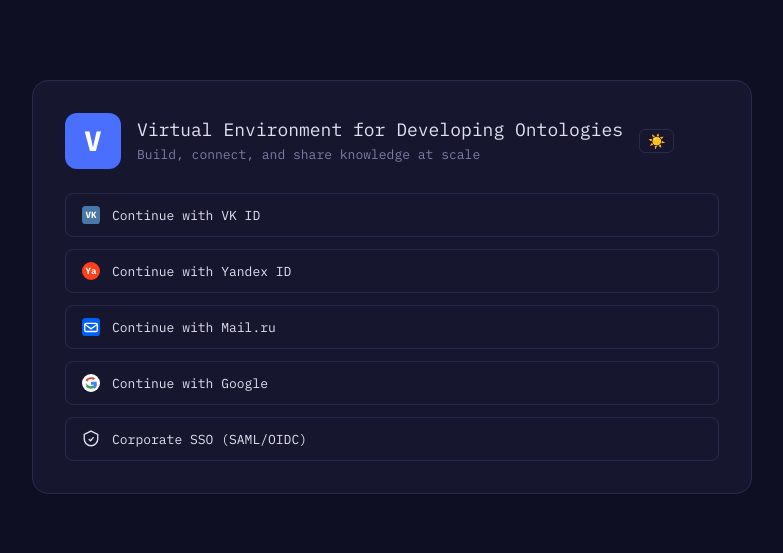
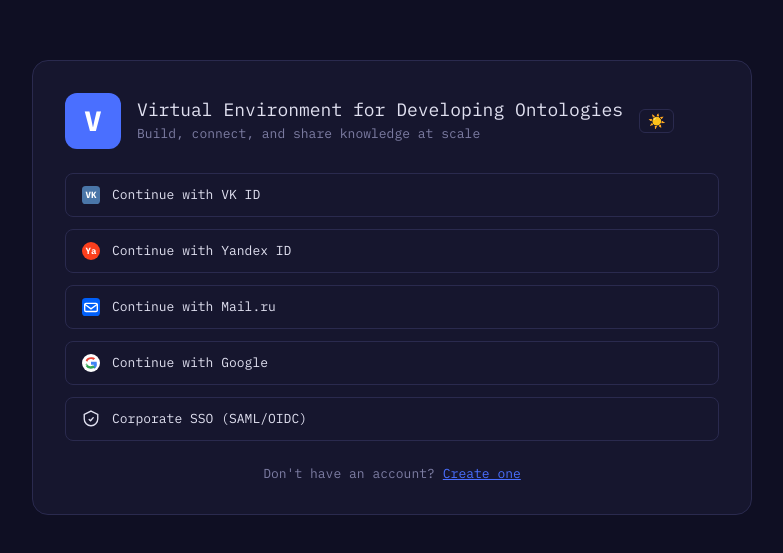
Before and after one commit to n-marusov/vedo-help, a Vue app in the folder frontend/: page /login in a window 1280 px wide. Shown: the part 113-666 px from the top of the page, without its empty margins (248-1031 px from the left). Built offline with nearby package versions, Linux system fonts and the light colour scheme; no server answers; what @opentelemetry/api-logs, @opentelemetry/exporter-logs-otlp-http, @opentelemetry/resources, @opentelemetry/sdk-logs would draw is missing.

Commit message:
feat: frontend admin route guard and user registration flow

```diff
--- a/frontend/src/composables/useOidcAuth.ts
+++ b/frontend/src/composables/useOidcAuth.ts
@@ -619,12 +619,25 @@
 /**
  * Reactive composable for OIDC authentication state and actions.
  */
+/**
+ * Redirect to KeyCloak self-registration page.
+ * Uses the same client_id and redirect_uri as login.
+ */
+export async function redirectToRegistration() {
+  const registrationUrl = `${KEYCLOAK_BASE}/realms/${REALM}/protocol/openid-connect/registrations?client_id=${encodeURIComponent(CLIENT_ID)}&redirect_uri=${encodeURIComponent(REDIRECT_URI)}&response_type=code&scope=openid%20profile%20email`;
+
+  console.debug('[OidcAuth] Redirecting to KeyCloak registration');
+  window.location.href = registrationUrl;
+}
+
 export function useOidcAuth() {
   return {
     /** Reactive — whether a valid auth session exists. */
     isAuthenticated,
     /** Redirect to KeyCloak local login. */
     redirectToKeycloak,
+    /** Redirect to KeyCloak self-registration. */
+    redirectToRegistration,
     /** Handle OAuth callback (code exchange). */
     handleCallback,
     /** Log out and redirect to KeyCloak. */
--- a/frontend/src/router.ts
+++ b/frontend/src/router.ts
@@ -1,5 +1,5 @@
 import { restoreSession } from '@/composables/useOidcAuth';
-import { isAuthenticated } from '@/stores/auth';
+import { isAdmin, isAuthenticated } from '@/stores/auth';
 import AdminView from '@/views/AdminView.vue';
 import AvatarPreviewView from '@/views/AvatarPreviewView.vue';
 import CallbackView from '@/views/CallbackView.vue';
@@ -17,6 +17,7 @@
     path: '/admin',
     name: 'admin',
     component: AdminView,
+    meta: { requiresAdmin: true },
   },
   {
     path: '/ui-preview/avatar',
@@ -56,6 +57,13 @@
       next({ name: 'login' });
       return;
     }
+
+    // Admin route guard — requires the 'admin' realm role.
+    if (to.meta.requiresAdmin && !isAdmin.value) {
+      console.warn('[Router] Admin route access denied for non-admin user', to.path);
+      next({ name: 'chat' });
+      return;
+    }
   }
   next();
 });
--- a/frontend/src/views/LoginView.vue
+++ b/frontend/src/views/LoginView.vue
@@ -4,6 +4,7 @@
 // may opt into TypeScript with `lang="ts"` when they validate complex props.
 import LoginButtons from '@/components/LoginButtons.vue';
 import VThemeToggle from '@/components/ui/VThemeToggle.vue';
+import { redirectToRegistration } from '@/composables/useOidcAuth';
 import { onMounted } from 'vue';
 
 onMounted(() => {
@@ -30,6 +31,18 @@
 
       <!-- OAuth provider buttons -->
       <LoginButtons />
+
+      <!-- Registration link -->
+      <div class="register-row">
+        <span class="register-text">Don't have an account?</span>
+        <button
+          class="register-link"
+          data-testid="btn-register"
+          @click="redirectToRegistration"
+        >
+          Create one
+        </button>
+      </div>
     </div>
   </div>
 </template>
@@ -107,4 +120,29 @@
   color: var(--color-muted-foreground);
   line-height: 1.4;
 }
+
+.register-row {
+  display: flex;
+  align-items: center;
+  justify-content: center;
+  gap: var(--space-2);
+  font-size: var(--font-size-sm);
+  color: var(--color-muted-foreground);
+}
+
+.register-link {
+  background: none;
+  border: none;
+  color: var(--color-primary);
+  font-family: var(--font-family);
+  font-size: var(--font-size-sm);
+  cursor: pointer;
+  padding: 0;
+  text-decoration: underline;
+  transition: opacity var(--transition-fast);
+}
+
+.register-link:hover {
+  opacity: 0.8;
+}
 </style>
```
Also changed, not shown: 1 other file (tests, documents, lock files or other folders).
